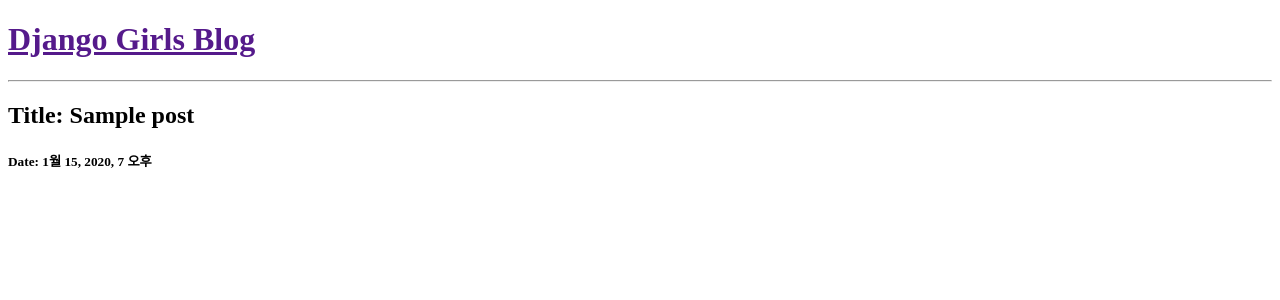
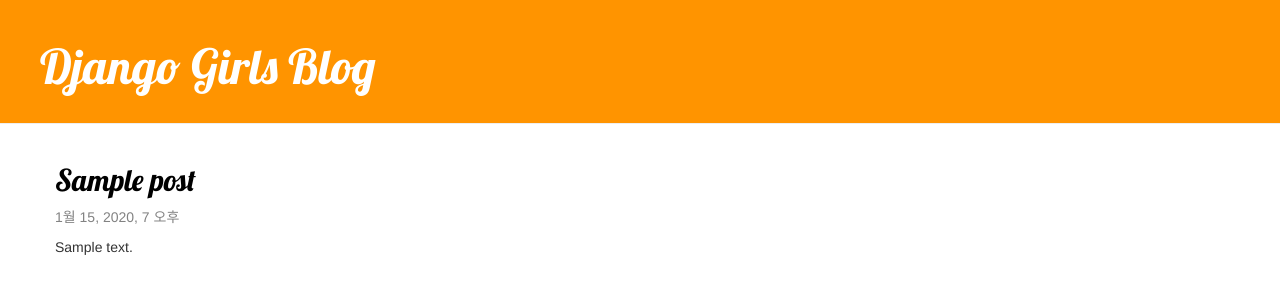
Before and after one commit to DaehunGwak/study-django, a Django app: page / in a window 1280 px wide. Shown: the top 300 px of the page. Run offline with Django 3.2, Linux system fonts and the light colour scheme; tables that the repository leaves empty hold one stand-in row (values such as "Sample post"); some libraries are stand-ins or nearby versions.

Commit message:
[ADD] djangogirls: css & base template

```diff
--- /dev/null
+++ b/djangogirls/blog/static/css/blog.css
@@ -0,0 +1,46 @@
+.page-header {
+    background-color: #ff9400;
+    margin-top: 0;
+    padding: 20px 20px 20px 40px;
+}
+
+.page-header h1, .page-header h1 a, .page-header h1 a:visited, .page-header h1 a:active {
+    color: #ffffff;
+    font-size: 36pt;
+    text-decoration: none;
+}
+
+.content {
+    margin-left: 40px;
+}
+
+h1, h2, h3, h4 {
+    font-family: 'Lobster', cursive;
+}
+
+.date {
+    color: #828282;
+}
+
+.save {
+    float: right;
+}
+
+.post-form textarea, .post-form input {
+    width: 100%;
+}
+
+.top-menu, .top-menu:hover, .top-menu:visited {
+    color: #ffffff;
+    float: right;
+    font-size: 26pt;
+    margin-right: 20px;
+}
+
+.post {
+    margin-bottom: 30px;
+}
+
+.post h2 a, .post h2 a:visited {
+    color: #000000;
+}
--- /dev/null
+++ b/djangogirls/blog/templates/blog/base.html
@@ -0,0 +1,28 @@
+<!DOCTYPE html>
+{% load static %}
+<html>
+<head>
+    <title>Django Girls blog</title>
+
+    <link rel="stylesheet" href="//maxcdn.bootstrapcdn.com/bootstrap/3.2.0/css/bootstrap.min.css">
+    <link rel="stylesheet" href="//maxcdn.bootstrapcdn.com/bootstrap/3.2.0/css/bootstrap-theme.min.css">
+    <link href="//fonts.googleapis.com/css?family=Lobster&subset=latin,latin-ext" rel="stylesheet" type="text/css">
+
+    <link rel="stylesheet" href="{% static 'css/blog.css' %}">
+</head>
+<body>
+<div class="page-header">
+    <h1><a href="">Django Girls Blog</a></h1>
+</div>
+
+<div class="content container">
+    <div class="row">
+        <div class="col-md-8">
+            {% block content %}
+            {% endblock %}
+        </div>
+    </div>
+</div>
+
+</body>
+</html>
--- a/djangogirls/blog/templates/blog/post_list.html
+++ b/djangogirls/blog/templates/blog/post_list.html
@@ -1,20 +1,17 @@
-<!DOCTYPE html>
-<html>
-    <head>
-        <title>Django Girls blog</title>
-    </head>
-    <body>
-        <div>
-            <h1><a href="">Django Girls Blog</a></h1>
+{% extends 'blog/base.html' %}
+
+{% block content %}
+    {% for post in posts %}
+        <div class="post">
+            {% if post.title == "" or post.title is None %}
+                <h2><a href="">Title is null</a></h2>
+            {% else %}
+                <h2><a href="">{{ post.title }}</a></h2>
+            {% endif %}
+            <div class="date">
+                <p>{{ post.created_date }}</p>
+            </div>
+            <p>{{ post.text|linebreaksbr }}</p>
         </div>
-
-        {% for post in posts %}
-            <div>
-                <hr/>
-                <h2>Title: {{ post.title }}</h2>
-                <h5>Date: {{ post.created_date }}</h5>
-            </div>
-        {% endfor %}
-
-    </body>
-</html>
+    {% endfor %}
+{% endblock %}
```
